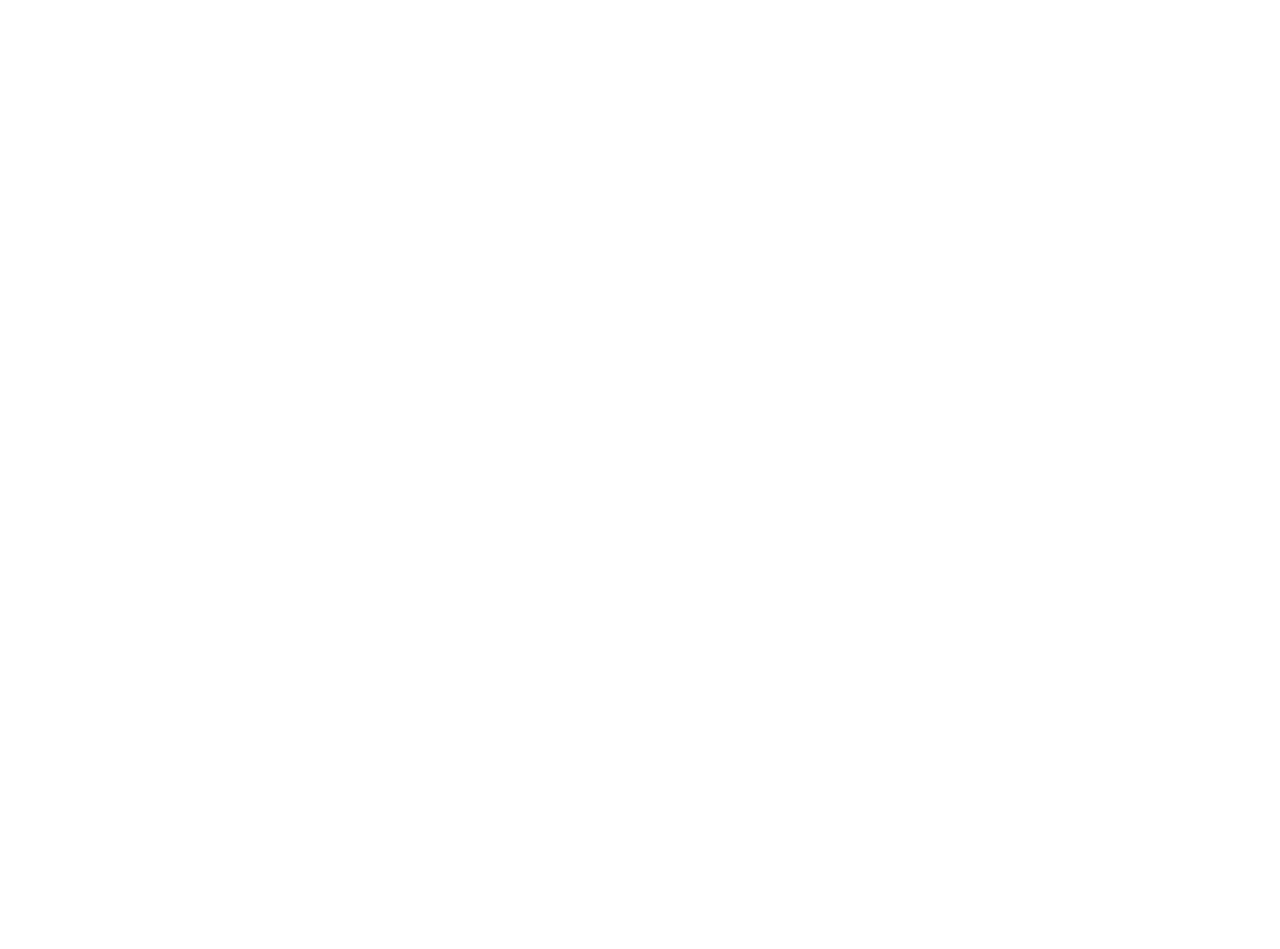
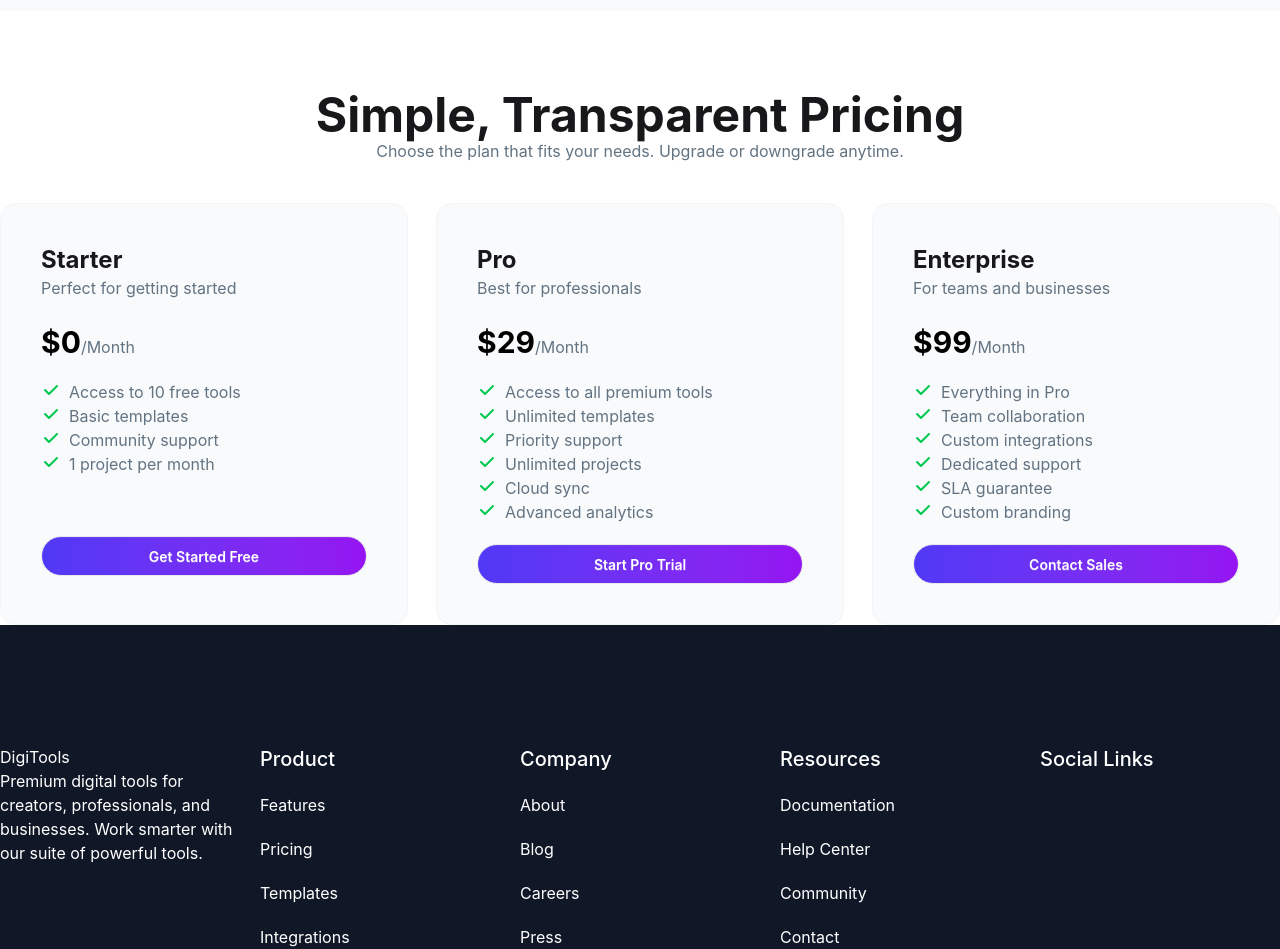
Before and after one commit to Susmita-Swarnaker/Digitools-Platfrom, a React (Vite) app: page / in a window 1280 px wide. Shown: the part 2360-3309 px from the top of the page. Before the commit the page ends 2331 px from the top, so only its background shows below. Built offline with nearby package versions, Linux system fonts and the light colour scheme.

Commit message:
pricing card design complete

```diff
--- a/package.json
+++ b/package.json
@@ -13,6 +13,7 @@
     "@tailwindcss/vite": "^4.2.2",
     "react": "^19.2.4",
     "react-dom": "^19.2.4",
+    "react-icons": "^5.6.0",
     "tailwindcss": "^4.2.2"
   },
   "devDependencies": {
--- a/src/App.jsx
+++ b/src/App.jsx
@@ -5,6 +5,8 @@
 import Static from './Components/Static/Static'
 import Primiums from "./Components/Primium/Primiums"
 import Step from './Components/Step/Step'
+import Pricing from './Components/Pricing/Pricing'
+import Footer from './Components/Footer/Footer'
 
 
 
@@ -35,6 +37,9 @@
 
      <Step></Step>
 
+     <Pricing></Pricing>
+     <Footer></Footer>
+
     </>
   )
 }
--- /dev/null
+++ b/src/Components/Footer/Footer.jsx
@@ -0,0 +1,59 @@
+import React from 'react';
+
+const Footer = () => {
+    return (
+        <div className='bg-[#101727]'>
+            <div className='container mx-auto grid grid-cols-5 gap-5 pt-30'>
+                <div className='text-white'>
+                    <h1>DigiTools</h1>
+                    <p>Premium digital tools for creators, professionals, and businesses. Work smarter with our suite of powerful tools.</p>
+                    </div>
+                    <div className='text-white space-y-5'>
+                        <h1 className='text-xl font-medium'>Product</h1>
+                        <p>Features</p>
+                        <p>Pricing</p>
+
+                        <p>Templates</p>
+                        <p>Integrations</p>
+
+
+
+                        </div>
+                    <div className='text-white space-y-5'>
+                        <h1 className='text-xl font-medium'>Company</h1>
+                        <p>About</p>
+                        <p>Blog</p>
+
+                        <p>Careers</p>
+                        <p>Press </p>
+
+
+
+                        </div>
+                    <div className='text-white space-y-5'>
+                        <h1 className='text-xl font-medium'>Resources</h1>
+                        <p>Documentation</p>
+                        <p>Help Center</p>
+
+                        <p>Community</p>
+                        <p>Contact </p>
+
+
+
+                        </div>
+
+                        <div className='text-xl font-medium'>
+                            <h1 className='text-white'>Social Links</h1>
+
+
+
+                            </div>
+
+
+
+            </div>
+        </div>
+    );
+};
+
+export default Footer;
--- /dev/null
+++ b/src/Components/Pricing/Pricing.jsx
@@ -0,0 +1,115 @@
+import React from 'react';
+import { HiCheck } from "react-icons/hi";
+
+const Pricing = () => {
+    return (
+        <div>
+
+            <div className='max-w-7xl mx-auto mt-20'>
+                <h1 className='text-5xl font-bold text-center'>Simple, Transparent Pricing</h1>
+                <p className='text-[#627382] text-center'>Choose the plan that fits your needs. Upgrade or downgrade anytime.</p>
+            </div>
+            <div className='grid grid-cols-3 gap-7 container mx-auto mt-10'>
+                <div className='border border-gray-100 bg-[#F9FAFC] rounded-2xl p-10'>
+                    <h1 className='text-2xl font-bold'>Starter</h1>
+                    <p className='text-[#627382] mb-6'>Perfect for getting started</p>
+                    <h2 className='text-[#627382] mt-3'> <span className='text-3xl font-bold text-black'>$0</span>/Month</h2>
+                    <div className='mt-5'>
+                        <div className='flex gap-2'>
+                             <HiCheck className="text-green-500 text-xl" />
+                        <p className='text-[#627382]'>Access to 10 free tools</p>
+                    </div>
+                    <div className='flex gap-2'>
+                        <HiCheck className="text-green-500 text-xl" />
+                        <p className='text-[#627382]'>Basic templates</p>
+                    </div>
+                    <div className='flex gap-2'>
+                        <HiCheck className="text-green-500 text-xl" />
+                        <p className='text-[#627382]'>Community support</p>
+                    </div>
+                    <div className='flex gap-2'>
+                        <HiCheck className="text-green-500 text-xl" />
+
+                        <p className='text-[#627382]'>1 project per month</p>
+                    </div>
+                    </div>
+                    <button className='w-full btn bg-linear-to-r from-[#4F39F6] to-[#9514F1] rounded-full mt-15 text-white'>Get Started Free</button>
+                </div>
+                <div className='border border-gray-100 bg-[#F9FAFC] rounded-2xl p-10'>
+                    <h1 className='text-2xl font-bold'>Pro</h1>
+                    <p className='text-[#627382] mb-6'>Best for professionals</p>
+                    <h2 className='text-[#627382] mt-3'> <span className='text-3xl font-bold text-black'>$29</span>/Month</h2>
+                    <div className='mt-5'>
+                        <div className='flex gap-2'>
+                             <HiCheck className="text-green-500 text-xl" />
+                        <p className='text-[#627382]'>Access to all premium tools</p>
+                    </div>
+                    <div className='flex gap-2'>
+                        <HiCheck className="text-green-500 text-xl" />
+                        <p className='text-[#627382]'>Unlimited templates</p>
+                    </div>
+                    <div className='flex gap-2'>
+                        <HiCheck className="text-green-500 text-xl" />
+                        <p className='text-[#627382]'>Priority support</p>
+                    </div>
+                    <div className='flex gap-2'>
+                        <HiCheck className="text-green-500 text-xl" />
+
+                        <p className='text-[#627382]'>Unlimited projects</p>
+                    </div>
+                    <div className='flex gap-2'>
+                        <HiCheck className="text-green-500 text-xl" />
+
+                        <p className='text-[#627382]'>Cloud sync</p>
+                    </div>
+                    <div className='flex gap-2'>
+                        <HiCheck className="text-green-500 text-xl" />
+
+                        <p className='text-[#627382]'>Advanced analytics</p>
+                    </div>
+                    </div>
+                    <button className='w-full btn bg-linear-to-r from-[#4F39F6] to-[#9514F1] rounded-full mt-5 text-white'>Start Pro Trial</button>
+                </div>
+                <div className='border border-gray-100 bg-[#F9FAFC] rounded-2xl p-10'>
+                    <h1 className='text-2xl font-bold'>Enterprise</h1>
+                    <p className='text-[#627382] mb-6'>For teams and businesses</p>
+                    <h2 className='text-[#627382] mt-3'> <span className='text-3xl font-bold text-black'>$99</span>/Month</h2>
+                    <div className='mt-5'>
+                        <div className='flex gap-2'>
+                             <HiCheck className="text-green-500 text-xl" />
+                        <p className='text-[#627382]'>Everything in Pro</p>
+                    </div>
+                    <div className='flex gap-2'>
+                        <HiCheck className="text-green-500 text-xl" />
+                        <p className='text-[#627382]'>Team collaboration</p>
+                    </div>
+                    <div className='flex gap-2'>
+                        <HiCheck className="text-green-500 text-xl" />
+                        <p className='text-[#627382]'>Custom integrations</p>
+                    </div>
+                    <div className='flex gap-2'>
+                        <HiCheck className="text-green-500 text-xl" />
+
+                        <p className='text-[#627382]'>Dedicated support</p>
+                    </div>
+                    <div className='flex gap-2'>
+                        <HiCheck className="text-green-500 text-xl" />
+
+                        <p className='text-[#627382]'>SLA guarantee</p>
+                    </div>
+                    <div className='flex gap-2'>
+                        <HiCheck className="text-green-500 text-xl" />
+
+                        <p className='text-[#627382]'>Custom branding</p>
+                    </div>
+                    </div>
+                    <button className='w-full btn bg-linear-to-r from-[#4F39F6] to-[#9514F1] rounded-full mt-5 text-white'>Contact Sales</button>
+                </div>
+
+
+            </div>
+        </div>
+    );
+};
+
+export default Pricing;
--- a/src/Components/Step/Step.jsx
+++ b/src/Components/Step/Step.jsx
@@ -9,10 +9,10 @@
         <div className='bg-[#F9FAFC]'>
             <div className='container mx-auto my-10 '>
               <div className='text-center'>
-                  <h2  className='text-5xl font-bold pt-20'>Get Started in 3 Steps</h2>
+                  <h2  className='text-5xl font-bold pt-20 '>Get Started in 3 Steps</h2>
                 <p className='text-[#627382]'>Start using premium digital tools in minutes, not hours.</p>
               </div>
-              <div className='grid grid-cols-3 gap-4 pt-20'>
+              <div className='grid grid-cols-3 gap-4 pt-20 pb-20'>
                 <div className='relative border border-gray-100 rounded-xl p-20 bg-[#FFFFFF]'>
 
                   <div className='text-center '>
```
Also changed, not shown: 1 other file (tests, documents, lock files or other folders).
